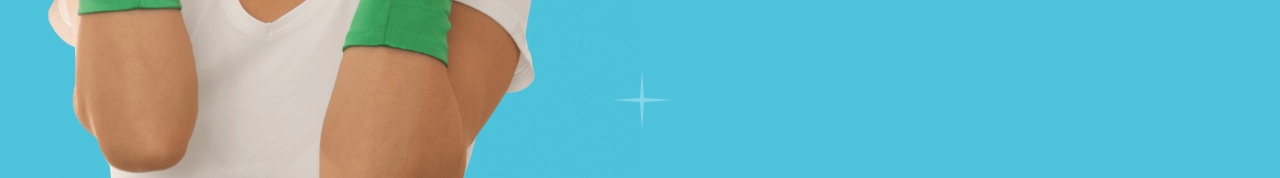
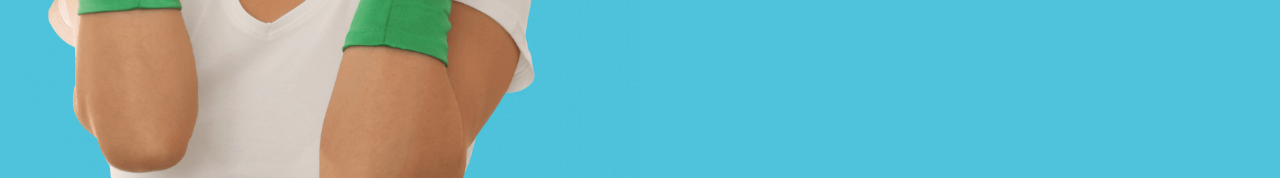
Before and after one commit to ecoezer/abaris, a React (Vite) app: page / in a window 1280 px wide. Shown: the part 622-800 px from the top of the page. Built offline with nearby package versions, Linux system fonts and the light colour scheme.

Commit message:
Updated Hero.jsx

```diff
--- a/src/components/Hero.jsx
+++ b/src/components/Hero.jsx
@@ -28,14 +28,6 @@ function Hero() {
               />
             </div>
 
-            {/* Decorative star */}
-            <div className="absolute bottom-32 right-0 transform translate-x-8">
-              <div className="text-white opacity-30">
-                <svg width="60" height="60" viewBox="0 0 60 60" fill="none">
-                  <path d="M30 0 L32 28 L60 30 L32 32 L30 60 L28 32 L0 30 L28 28 Z" fill="currentColor"/>
-                </svg>
-              </div>
-            </div>
           </div>
 
           {/* Right side - Content */}
```
